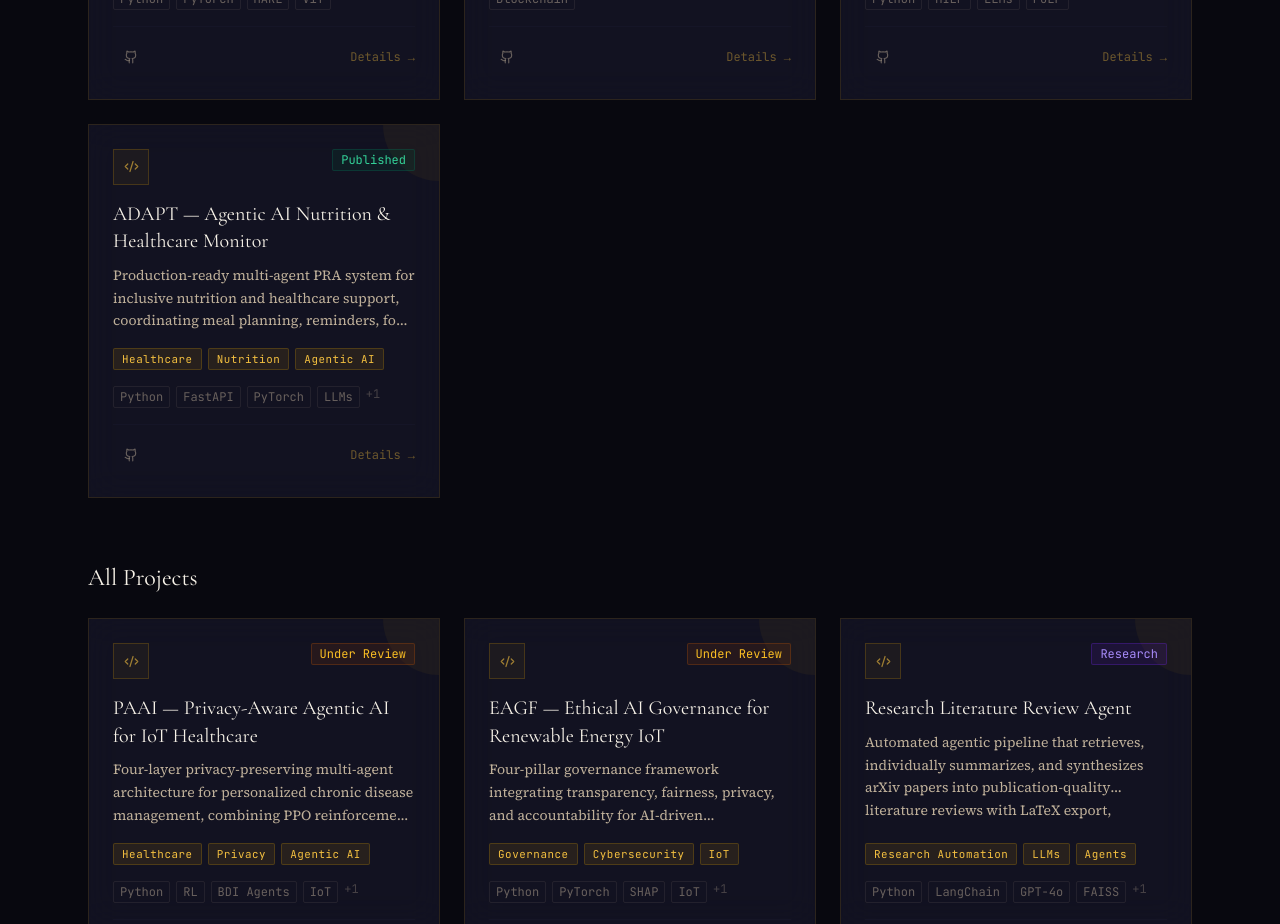
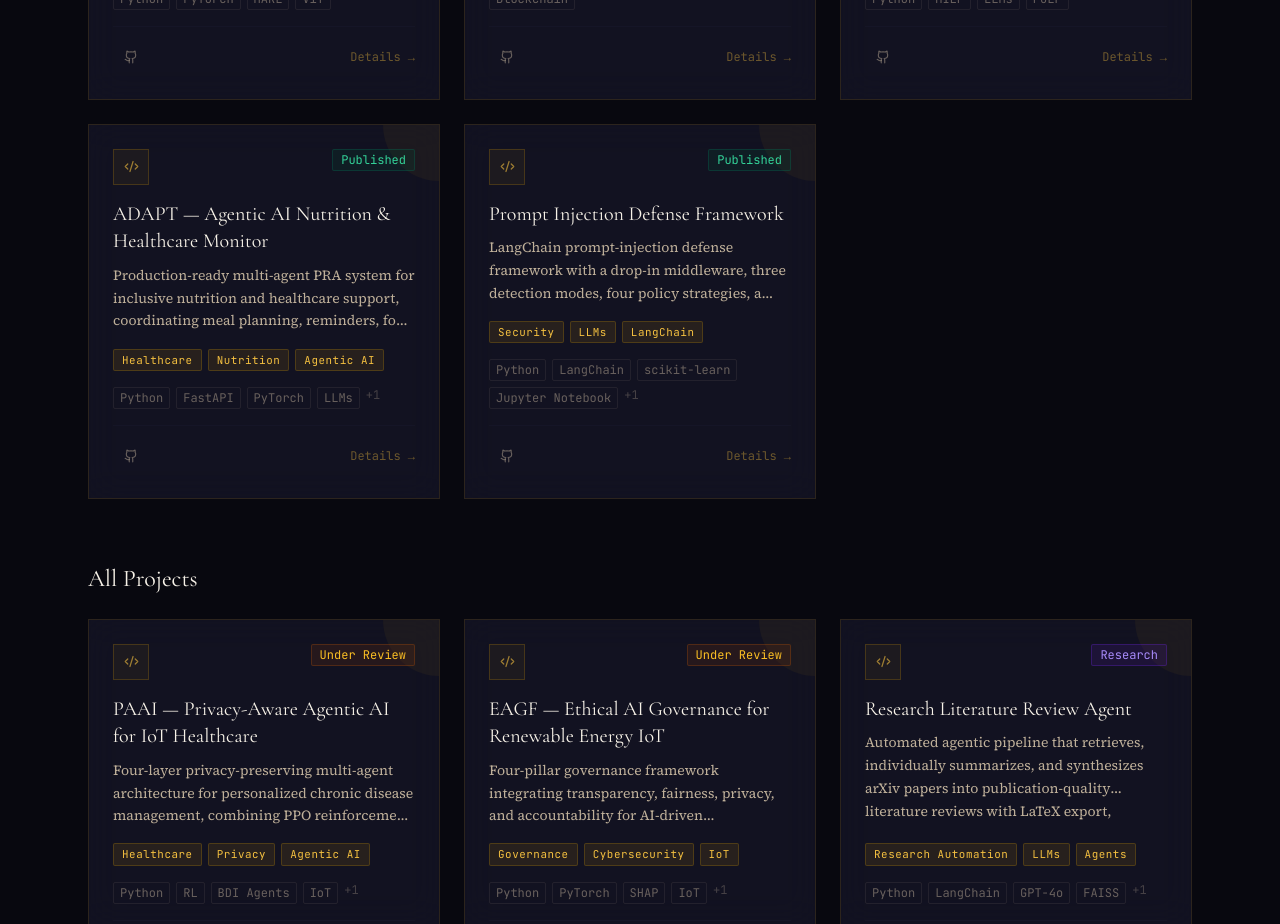
Before and after one commit to aliakarma/portfolio, a Next.js app: page /projects in a window 1280 px wide. Shown: the part 800-1724 px from the top of the page. Built offline with nearby package versions, Linux system fonts and the light colour scheme.

Commit message:
Update projects.js

```diff
--- a/data/projects.js
+++ b/data/projects.js
@@ -185,6 +185,19 @@ export const projects = [
     status: "Published",
     paper: null,
   },
+  {
+    id: 15,
+    title: "Prompt Injection Defense Framework",
+    description: "LangChain prompt-injection defense framework with a drop-in middleware, three detection modes, four policy strategies, a formal threat model, and a reproducible evaluation suite for blocking or annotating malicious prompts and tool content.",
+    technologies: ["Python", "LangChain", "scikit-learn", "Jupyter Notebook", "Pytest"],
+    github: "https://github.com/aliakarma/langchain-prompt-injection",
+    demo: null,
+    tags: ["Security", "LLMs", "LangChain"],
+    themes: ["AI Safety", "Security", "Agentic AI"],
+    featured: true,
+    status: "Published",
+    paper: null,
+  },
 
 
 ]
```
